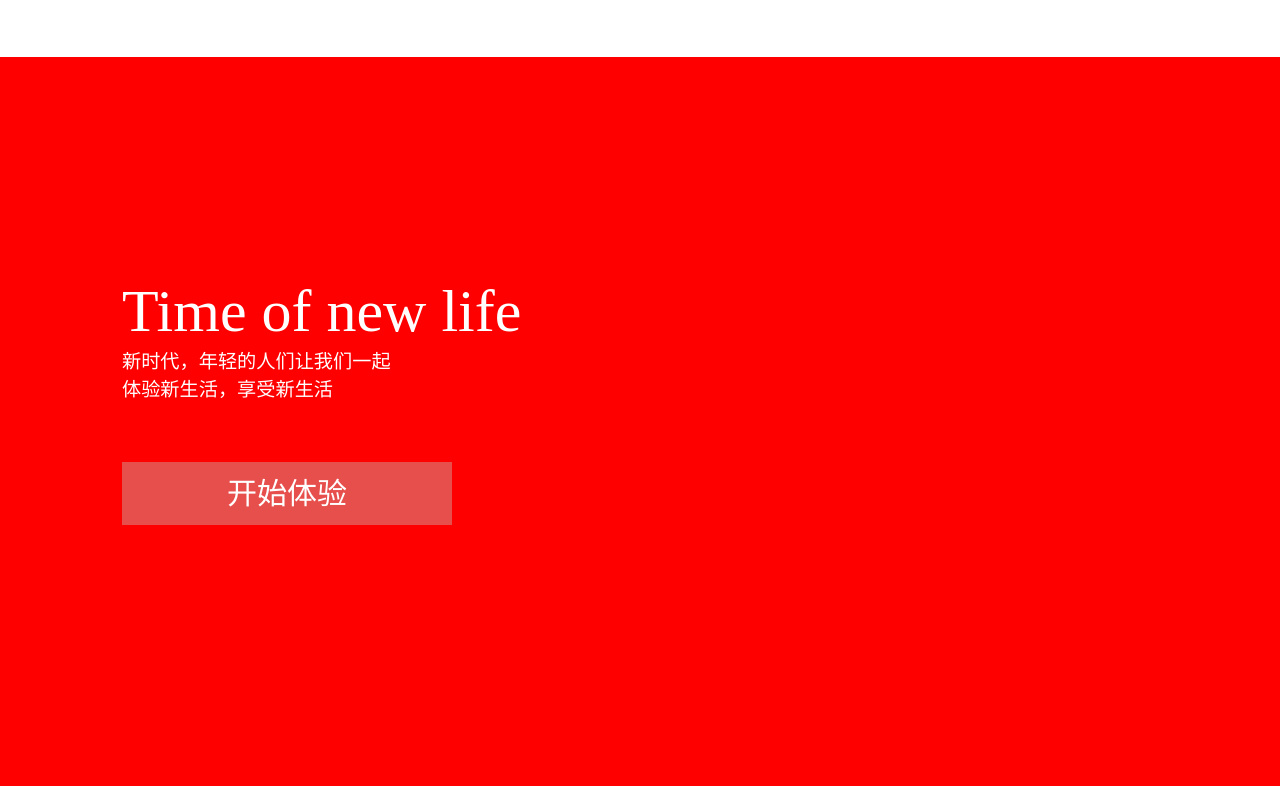
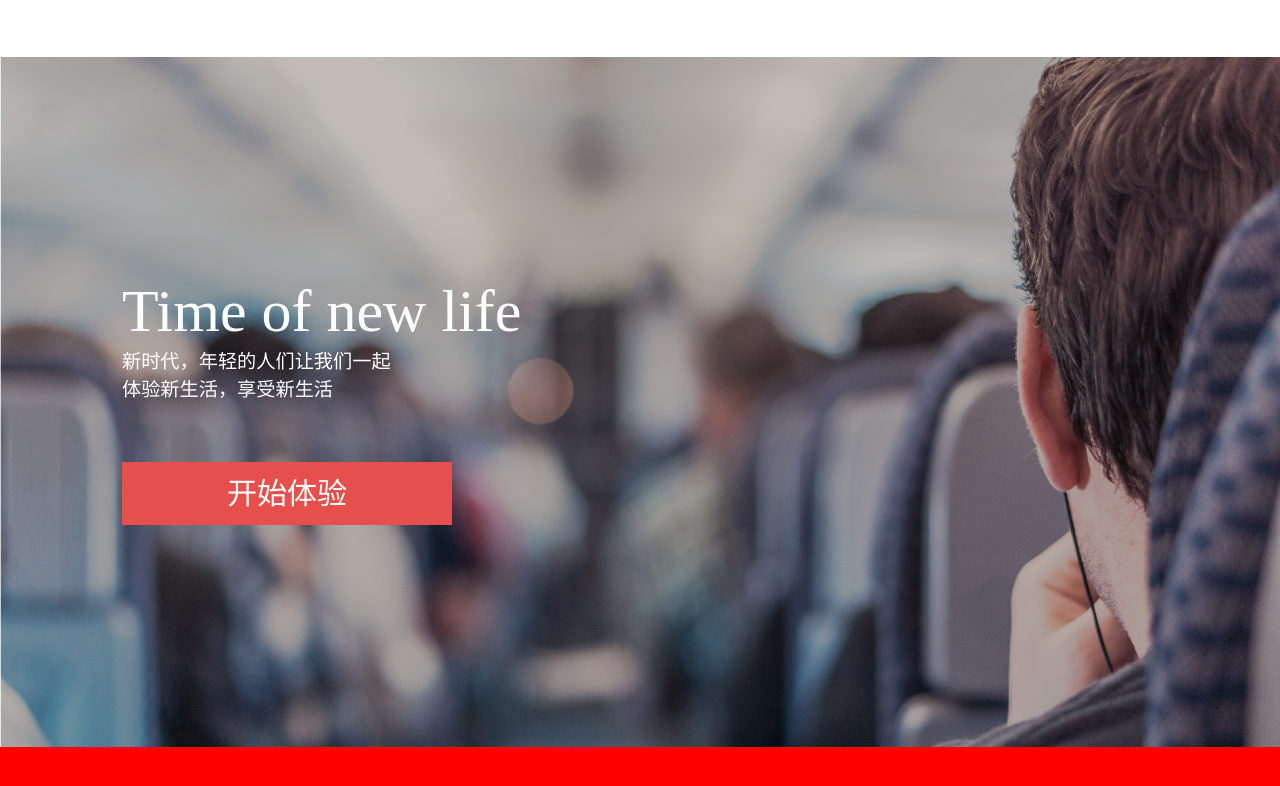
Before and after one commit to adventruecc/task7, a plain HTML site: page index.html in a window 1280 px wide. Shown: the top 786 px of the page. Drawn offline with Linux system fonts and the light colour scheme.

Commit message:
add one 1.1

```diff
--- a/css/task7.css
+++ b/css/task7.css
@@ -10,7 +10,7 @@ a{text-decoration:none;color:#ffffff}
 	.header{width: 100%;height:57px;background-color:#ffffff;}
 
 	.main{width:100%;height:;}
-		.banner{height:690px;background-image:url(images/task1_tl.png);}
+		.banner{height:690px;background-image:url(../images/task1_tl.png);}
 			.h3{width:500px;height:320px;color:#ffffff;position:relative;top:220px;left:122px;}
 			.h3 span{font-size:5em;}
 			.h3 p{font-size:1.6em;}
```
